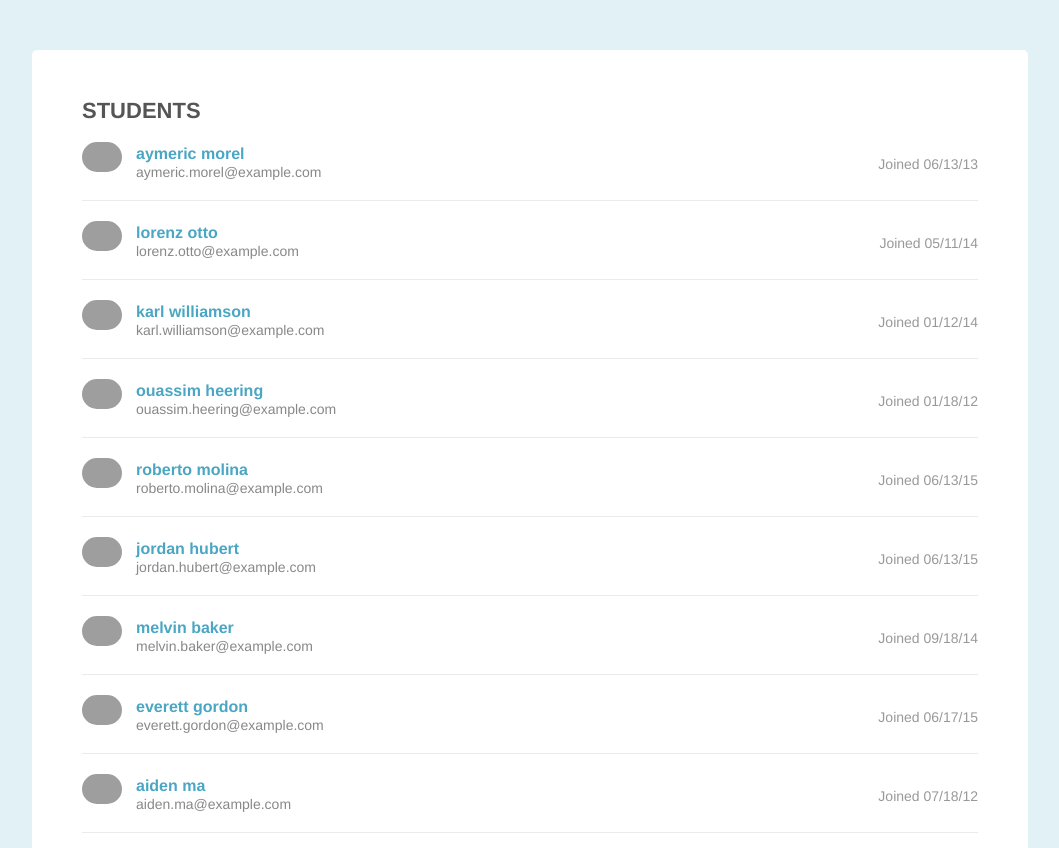
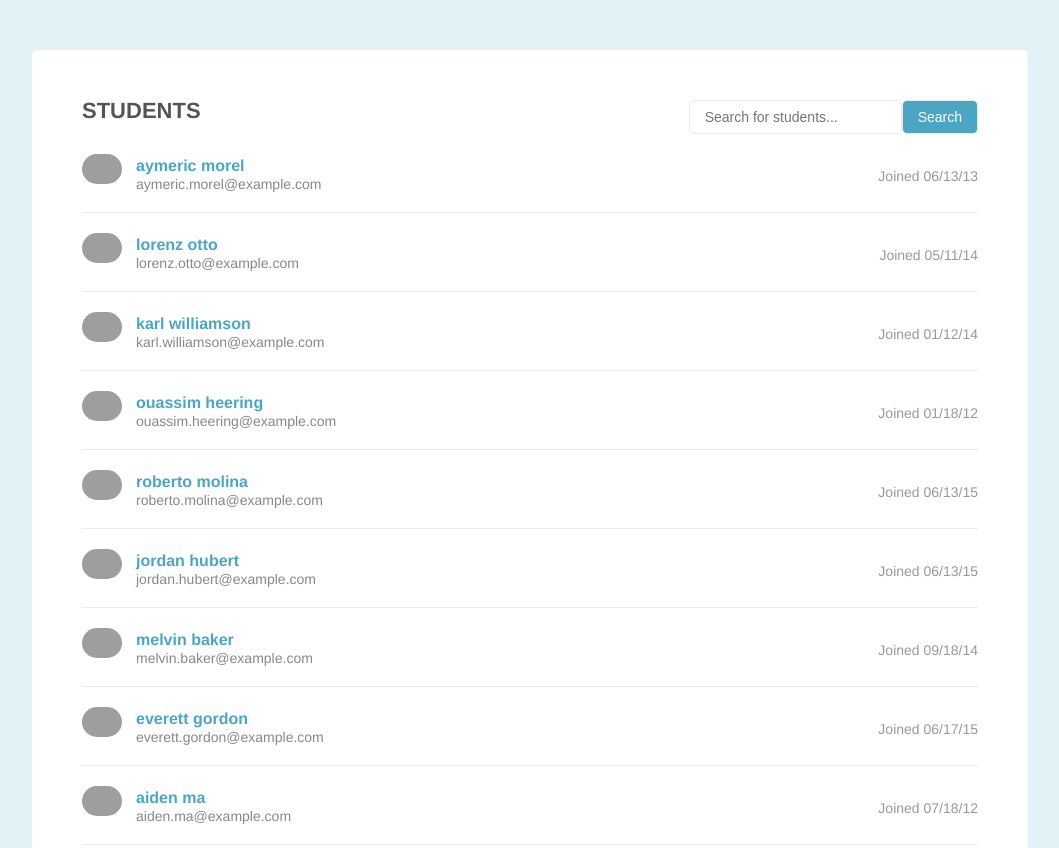
Before and after one commit to jonathan-martin-dev/List-Pagination-and-Filtering, a plain HTML site: page examples/44students.html in a window 1280 px wide. Shown: the top 848 px of the page, without its empty margins (110-1169 px from the left). Drawn offline with Linux system fonts and the light colour scheme; grey boxes are pictures that could not be loaded.

Commit message:
Dynamically generate search bar

```diff
--- a/js/script.js
+++ b/js/script.js
@@ -21,10 +21,6 @@ const showPage = (list, page) => {
 
 //Show/hide functionality
 showPage(studentList, 1);
-
-
-
-
 
 //Appends page links to pagination
 const appendPageLinks = (list) => {
@@ -75,6 +71,27 @@ const appendPageLinks = (list) => {
          }
          //Click event on pagination link
 
+appendPageLinks(studentList);
 
+//Create Search Bar
+const pageHeader = document.querySelector('.page-header');
+const searchContainer = document.createElement('div');
+const inputEl = document.createElement('input');
+const searchButton = document.createElement('button');
 
-appendPageLinks(studentList);
+//Append to DOM
+searchContainer.className = 'student-search';
+inputEl.type = "text";
+inputEl.setAttribute('placeholder', 'Search for students...');
+searchContainer.appendChild(inputEl);
+//Search Button
+searchButton.textContent = 'Search';
+searchContainer.appendChild(searchButton);
+pageHeader.insertBefore(searchContainer, pageHeader.childNodes[3]);
+
+//Search Function
+// const search = (list, num) => {
+//    console.log(list);
+//    console.log(num);
+
+// }
```
Also changed, not shown: index.html (+2 -2 lines).
